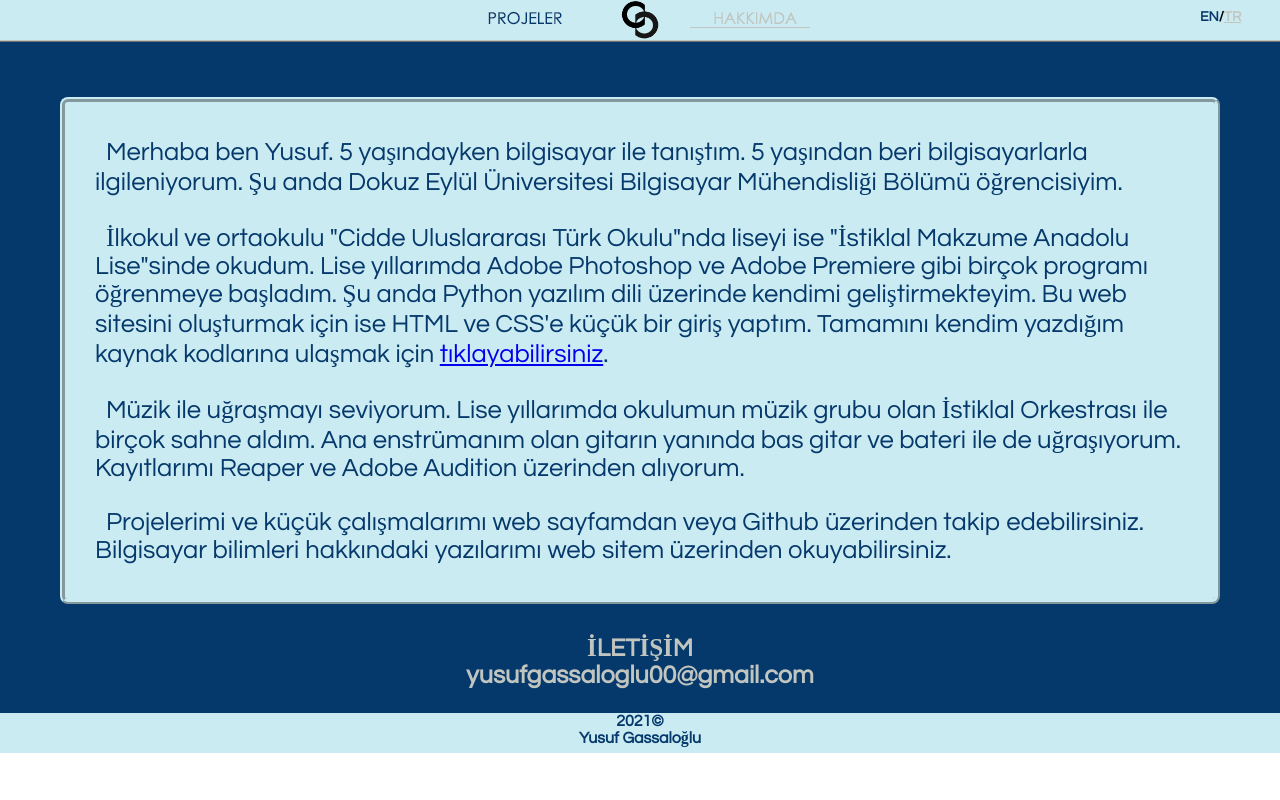
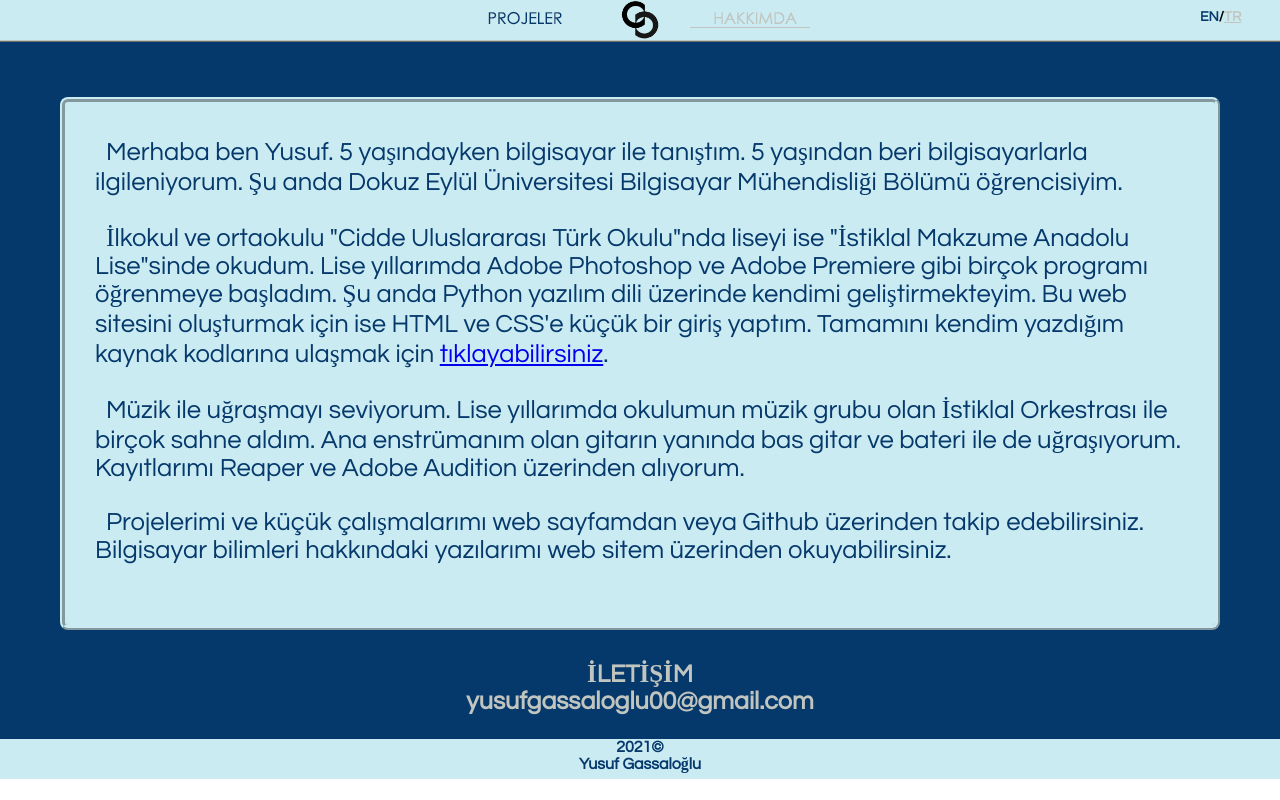
Before and after one commit to yusufgssl/yusufgssl.github.io, a plain HTML site: page tr/me/index.html in a window 1280 px wide. Drawn offline with Linux system fonts and the light colour scheme.

Commit message:
Update index.html

```diff
--- a/tr/me/index.html
+++ b/tr/me/index.html
@@ -33,7 +33,7 @@
 
 			&nbsp Müzik ile uğraşmayı seviyorum. Lise yıllarımda okulumun müzik grubu olan İstiklal Orkestrası ile birçok sahne aldım. Ana enstrümanım olan gitarın yanında bas gitar ve bateri ile de uğraşıyorum. Kayıtlarımı Reaper ve Adobe Audition üzerinden alıyorum.<br><br/>
 
-			&nbsp Projelerimi ve küçük çalışmalarımı web sayfamdan veya Github üzerinden takip edebilirsiniz. Bilgisayar bilimleri hakkındaki yazılarımı web sitem üzerinden okuyabilirsiniz.<br><br>
+			&nbsp Projelerimi ve küçük çalışmalarımı web sayfamdan veya Github üzerinden takip edebilirsiniz. Bilgisayar bilimleri hakkındaki yazılarımı web sitem üzerinden okuyabilirsiniz.<br><br><br>
 			</p>
 			</div>
 		</div>
```
